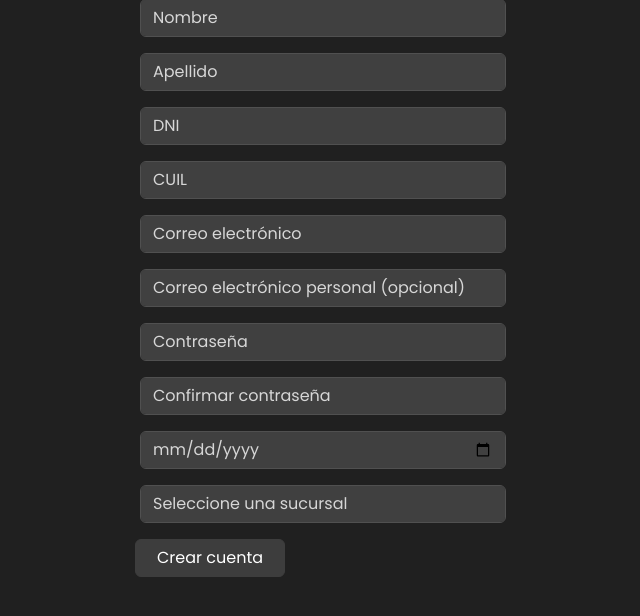
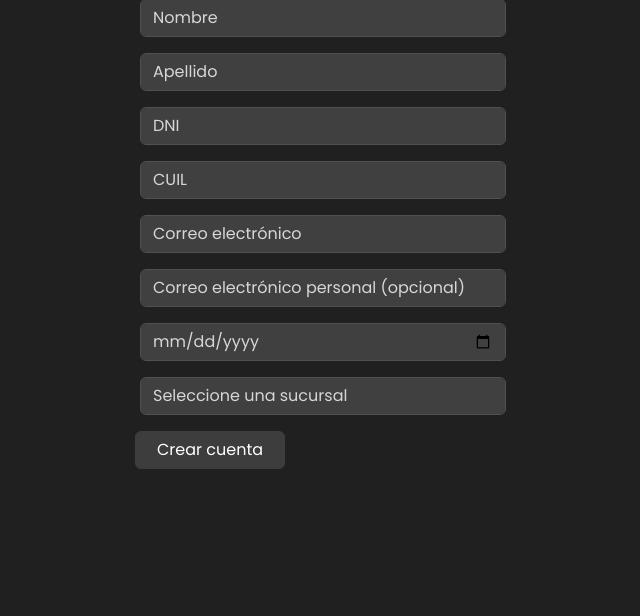
Before and after one commit to gretoide/Ferreplus, a Django app: page /cargar-empleado/ in a window 1280 px wide. Shown: the part 123-739 px from the top of the page, without its empty margins (317-957 px from the left). Run offline with Django 5.2, Linux system fonts and the light colour scheme; a user stored in the database is signed in; data comes from the database, SQL or seed files in the repository.

Commit message:
La contraseña del empleado se genera aletoriamnet y se envia a su mail personal si es que tiene sino al de inicio

```diff
--- a/ferreplus/ferreplus/modulos/modulos_carga_empleado.py
+++ b/ferreplus/ferreplus/modulos/modulos_carga_empleado.py
@@ -74,9 +74,8 @@ def validar_fecha(fecha):
 def verificar(empleado):
     lista_validaciones = [modulos_registro.validar_nombre(empleado["nombre"]),modulos_registro.validar_apellido(empleado["apellido"]),
                           validar_dni(empleado["dni"]),validar_cuil(empleado["cuil"],empleado["dni"]),
-                          modulos_registro.validar_correo(empleado["correo_electronico"]),validar_correo_personal(empleado["correo_personal"]),
-                       modulos_registro.validar_contraseña(empleado["contraseña"]),
-                       modulos_registro.validar_confirmacion(empleado["contraseña"],empleado["confirmar_contraseña"]),validar_fecha(empleado["fecha_nacimiento"])]
+                          modulos_registro.validar_correo(empleado["correo_electronico"]),validar_correo_personal(empleado["correo_personal"])
+                          ,validar_fecha(empleado["fecha_nacimiento"])]
 
     for condicion,motivo in lista_validaciones:
         if not condicion:
--- a/ferreplus/templates/vista_administrador/registro_empleado.html
+++ b/ferreplus/templates/vista_administrador/registro_empleado.html
@@ -48,12 +48,6 @@
         <input type="email" class="form-control" placeholder="Correo electrónico personal (opcional)" name="correo_personal"> <!-- Agregamos el atributo name -->
       </div>
       <div class="mb-3">
-        <input type="password" class="form-control" placeholder="Contraseña" name="contraseña" required> <!-- Agregamos el atributo name -->
-      </div>
-      <div class="mb-3">
-        <input type="password" class="form-control" placeholder="Confirmar contraseña" name="confirmar_contraseña" required> <!-- Agregamos el atributo name -->
-      </div>
-      <div class="mb-3">
         <input type="date" class="form-control" placeholder="Fecha de nacimiento" name="fecha_nacimiento" required> <!-- Agregamos el atributo name -->
       </div>
       <div class="mb-3">
--- a/ferreplus/vista_administrador/views.py
+++ b/ferreplus/vista_administrador/views.py
@@ -4,6 +4,7 @@ from django.template.loader import get_template
 from django.shortcuts import render, redirect
 from django.template import loader
 from django.core.mail import send_mail
+from django.utils.crypto import get_random_string
 from django.conf import settings
 from django.conf import settings
 from django.urls import reverse
@@ -112,6 +113,7 @@ def cargar_empleado(request):
 
         if condicion_validacion:
                 sucursal = Sucursal.objects.get(id=usuario["sucursal"])
+
                 usuario_creado = User.objects.create(
                     username=usuario["correo_electronico"],
                     first_name=usuario["nombre"],
@@ -126,16 +128,18 @@ def cargar_empleado(request):
                      usuario_creado.email = usuario["correo_personal"]
                 else:
                     usuario_creado.email = usuario["correo_electronico"]
-                    usuario_creado.is_staff = True
-                    usuario_creado.set_password(usuario["contraseña"])
-                    #usuario_creado.set_sucursal_id(usuario["sucursal"])
-                    usuario_creado.save()
-                    subject = 'Bienvenido a la empresa'
-                    message = f'Hola {usuario["nombre"]},\n\nTu cuenta ha sido creada exitosamente. Tu contraseña es: {usuario["contraseña"]}'
-                    from_email = settings.EMAIL_HOST_USER
-                    recipient_list = [usuario_creado.email]
 
-                    send_mail(subject, message, from_email, recipient_list, fail_silently=False)
+                usuario_creado.is_staff = True
+                password = get_random_string(length=12).upper()
+                usuario_creado.set_password(password)
+                #usuario_creado.set_sucursal_id(usuario["sucursal"])
+                usuario_creado.save()
+                subject = 'Bienvenido a la empresa'
+                message = f'Hola {usuario["nombre"]},\n\nTu cuenta ha sido creada exitosamente. Tu contraseña es: {password}'
+                from_email = settings.EMAIL_HOST_USER
+                recipient_list = [usuario_creado.email]
+
+                send_mail(subject, message, from_email, recipient_list, fail_silently=False)
 
 
                 mensaje_exito = "Empleado cargado correctamente."
--- a/ferreplus/vista_empleado/views.py
+++ b/ferreplus/vista_empleado/views.py
@@ -3,6 +3,7 @@ import os
 from pathlib import Path
 from ferreplus.modulos.modulos_inicio_sesion import staff_required
 from django.contrib.auth.decorators import login_required
+from django.views.decorators.cache import never_cache
 # Create your views here.
 
 BASE_DIR = Path(__file__).resolve().parent.parent
@@ -10,6 +11,7 @@ BASE_DIR = Path(__file__).resolve().parent.parent
 # Define the template directory path using os.path.join
 TEMPLATE_DIR = os.path.join(BASE_DIR, 'templates')
 
+@never_cache
 @login_required
 @staff_required
 def pagina_empleado(request):
```
